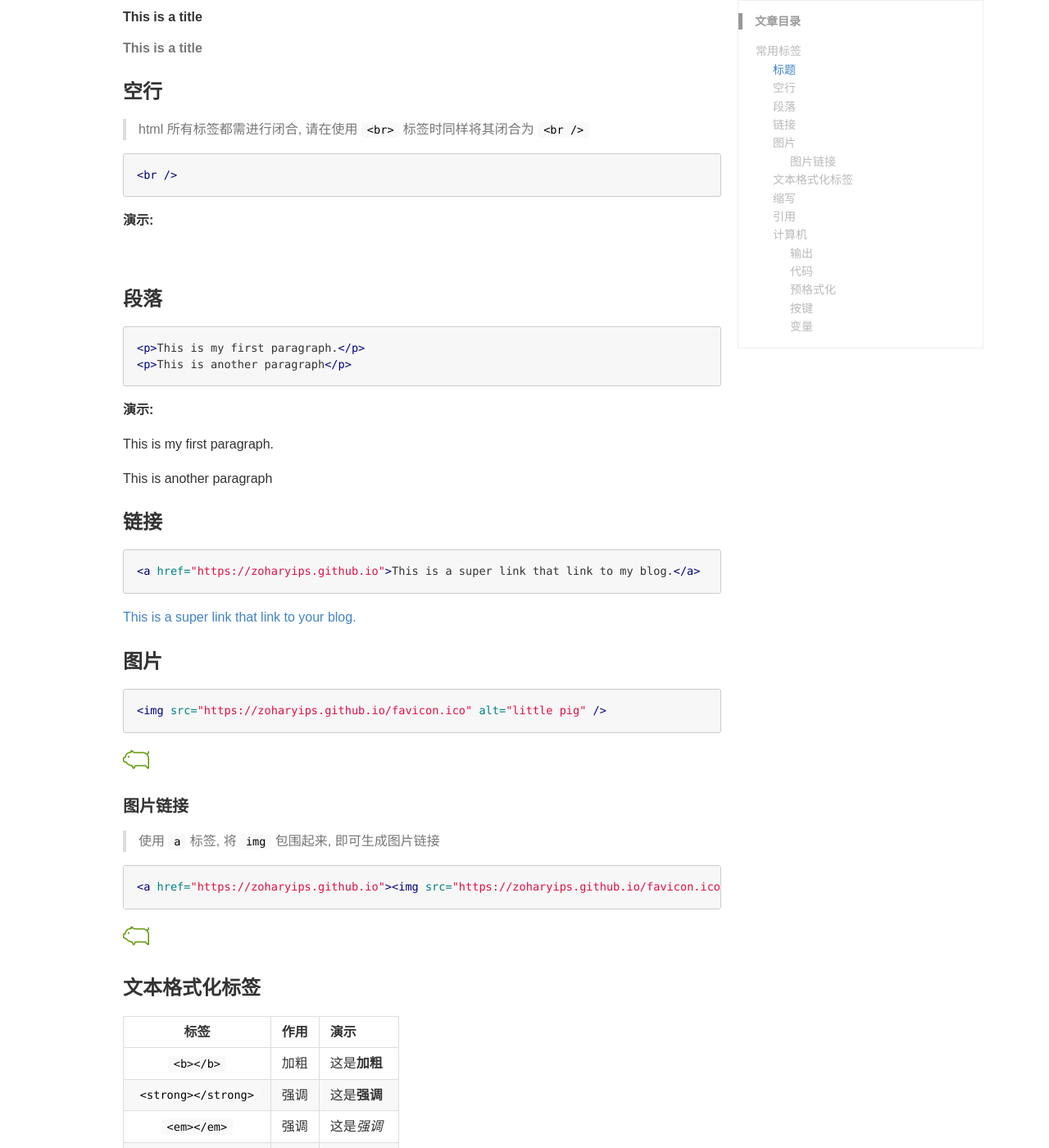
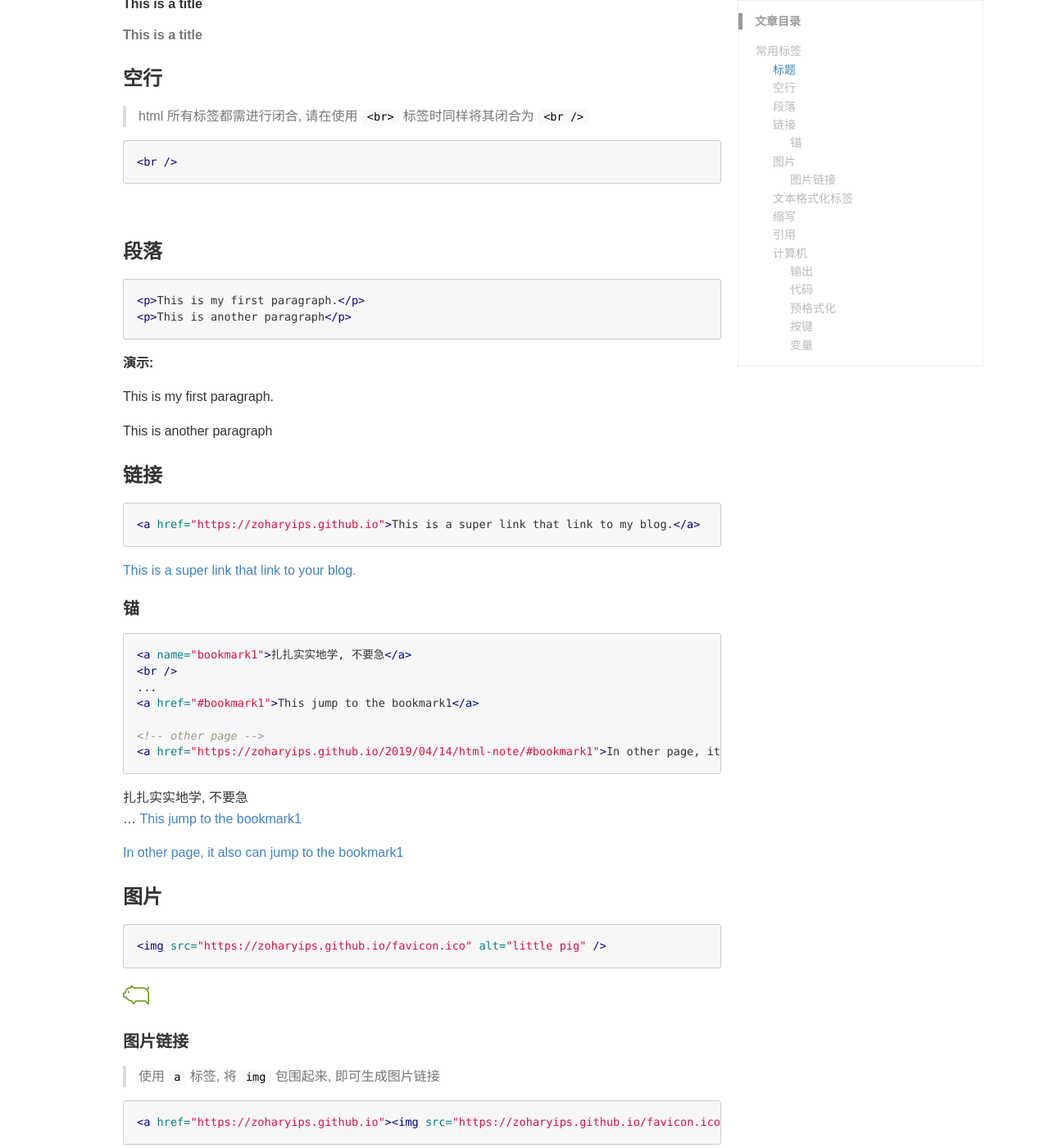
Before and after one commit to zoharyips/zoharyips.github.io, a Jekyll site: the page built from _posts/2019-04-14-html-note.md, in a window 1280 px wide and 1400 px high, scrolled down 1286 px. Shown: the whole window at 82% size. Built offline with Jekyll 4.4.1, drawn with Linux system fonts in a browser that asks for light colours; comment, search, counter and statistics services are not loaded; some of the changed text lies outside the part shown.

Commit message:
Update 2019-04-14-html-note.md

````diff
--- a/_posts/2019-04-14-html-note.md
+++ b/_posts/2019-04-14-html-note.md
@@ -24,8 +24,6 @@ keywords: html
 <h6>This is a title</h6>
 ```
 
-**演示:**
-
 <h1>This is a title</h1>
 <h2>This is a title</h2>
 <h3>This is a title</h3>
@@ -40,8 +38,6 @@ keywords: html
 ```html
 <br />
 ```
-
-**演示:**
 
 <br />
 
@@ -65,6 +61,26 @@ keywords: html
 ```
 
 <a href="https://zoharyips.github.io">This is a super link that link to your blog.</a>
+
+#### 锚
+
+```html
+<a name="bookmark1">扎扎实实地学, 不要急</a>
+<br />
+...
+<a href="#bookmark1">This jump to the bookmark1</a>
+
+<!-- other page -->
+<a href="https://zoharyips.github.io/2019/04/14/html-note/#bookmark1">In other page, it also can jump to the bookmark1</a>
+```
+
+<a name="bookmark1">扎扎实实地学, 不要急</a>
+<br />
+...
+<a href="#bookmark1">This jump to the bookmark1</a>
+
+<!-- other page -->
+<a href="https://zoharyips.github.io/2019/04/14/html-note/#bookmark1">In other page, it also can jump to the bookmark1</a>
 
 ### 图片
 
````
Also changed, not shown: other parts of _posts/2019-04-14-html-note.md (+1 -1 lines).
